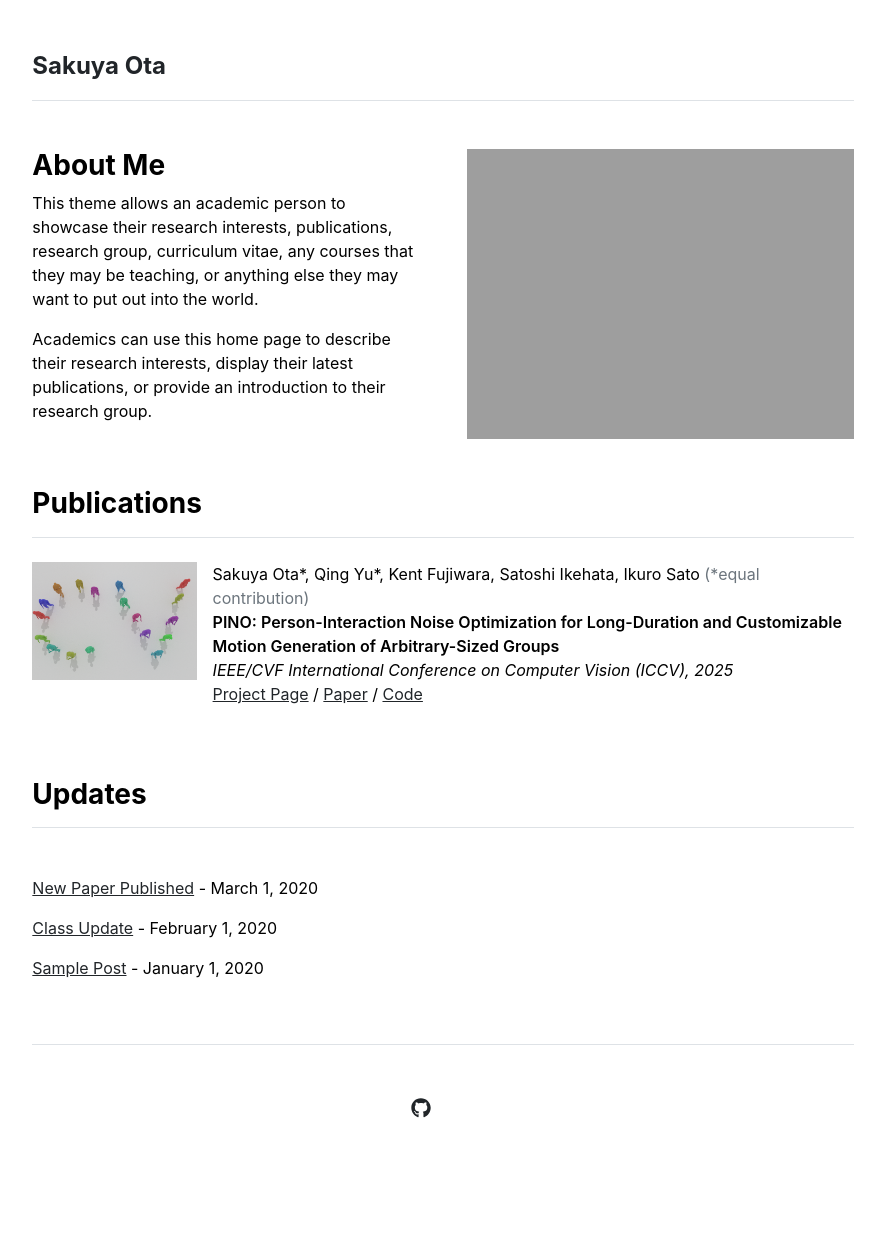
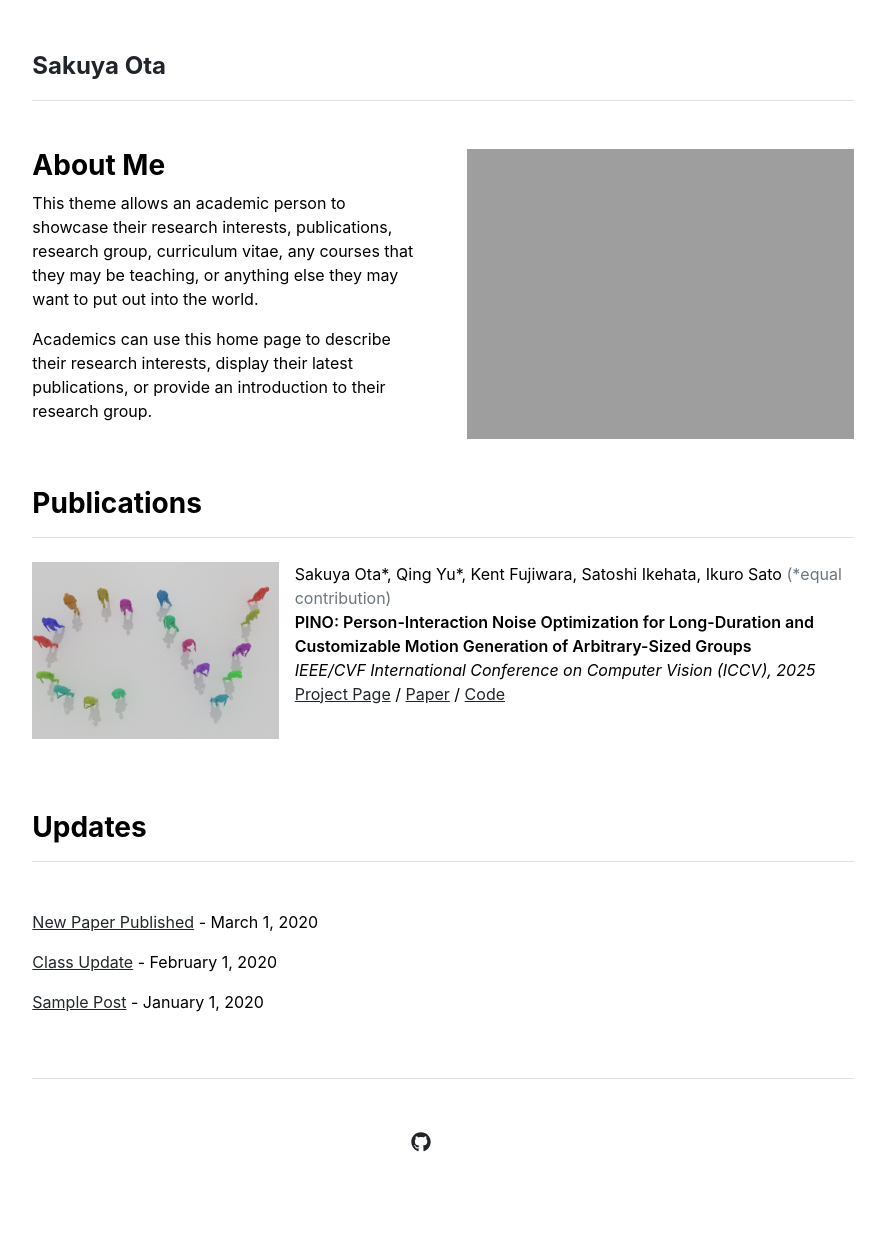
Before and after one commit to sinc865/sinc865.github.io, a Jekyll site: the page built from index.md, in a window 1280 px wide. Shown: the whole page, without its empty margins (197-1082 px from the left). Built offline with Jekyll 4.4.1, drawn with Linux system fonts in a browser that asks for light colours; before the commit the page ends 1219 px from its top, so only the background shows below that.

Commit message:
update thumb-size

```diff
--- a/_sass/custom.scss
+++ b/_sass/custom.scss
@@ -14,8 +14,8 @@ body a {
 }
 
 .pub-thumb {
-  width: 200px;
-  max-width: 20%;
+  width: 250px;
+  max-width: 30%;
   height: auto;
   object-fit: contain;
   margin-right: .75rem;
--- a/_sass/layout-width.scss
+++ b/_sass/layout-width.scss
@@ -1,10 +1,10 @@
 /* ❶ 既存テーマの wrapper 幅を広げる */
 .wrapper {
-    max-width: 900px !important; // ←お好みで 800~1000 くらい
+    max-width: 1000px !important; // ←お好みで 800~1000 くらい
 }
 
 /* ❷ 画面幅が小さいときはフル幅に戻す（レスポンシブ） */
-@media (max-width: 991px) {
+@media (max-width: 1100px) {
     .wrapper {
         max-width: 100% !important;
     }
```
